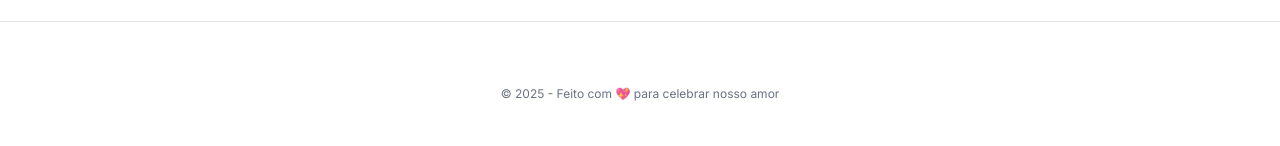
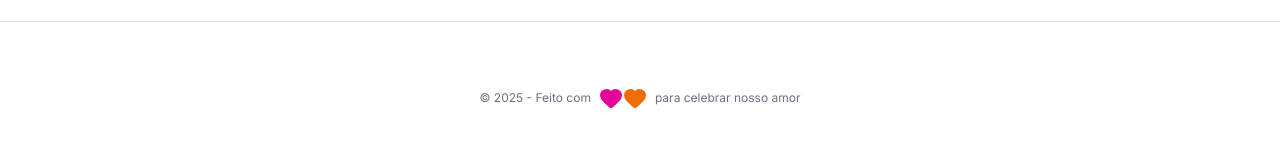
Before and after one commit to MatheusAltrao/lp-casamento, a React (Vite) app: page / in a window 1280 px wide. Shown: the part 2869-3015 px from the top of the page. Built offline with nearby package versions, Linux system fonts and the light colour scheme; a web font is replaced by a local one.

Commit message:
feat(footer): Adiciona ícones de coração ao rodapé para melhorar a apresentação da mensagem de amor

```diff
--- a/src/components/sections/footer.tsx
+++ b/src/components/sections/footer.tsx
@@ -1,9 +1,16 @@
+import { Heart } from "lucide-react";
+
 export default function Footer() {
   return (
     <footer className="py-12 px-4 border-t">
       <div className="max-w-4xl mx-auto text-center space-y-6">
-        <div className="text-xs text-gray-500 pt-4">
-          <p>© {new Date().getFullYear()} - Feito com 💖 para celebrar nosso amor</p>
+        <div className="text-xs text-gray-500 pt-4 flex items-center justify-center gap-2">
+          <p>© 2025 - Feito com</p>
+          <div className="flex ">
+            <Heart fill="#e40397" color="#e40397" />
+            <Heart fill="#ef6d02" color="#ef6d02" />
+          </div>
+          <p>para celebrar nosso amor</p>
         </div>
       </div>
     </footer>
```
